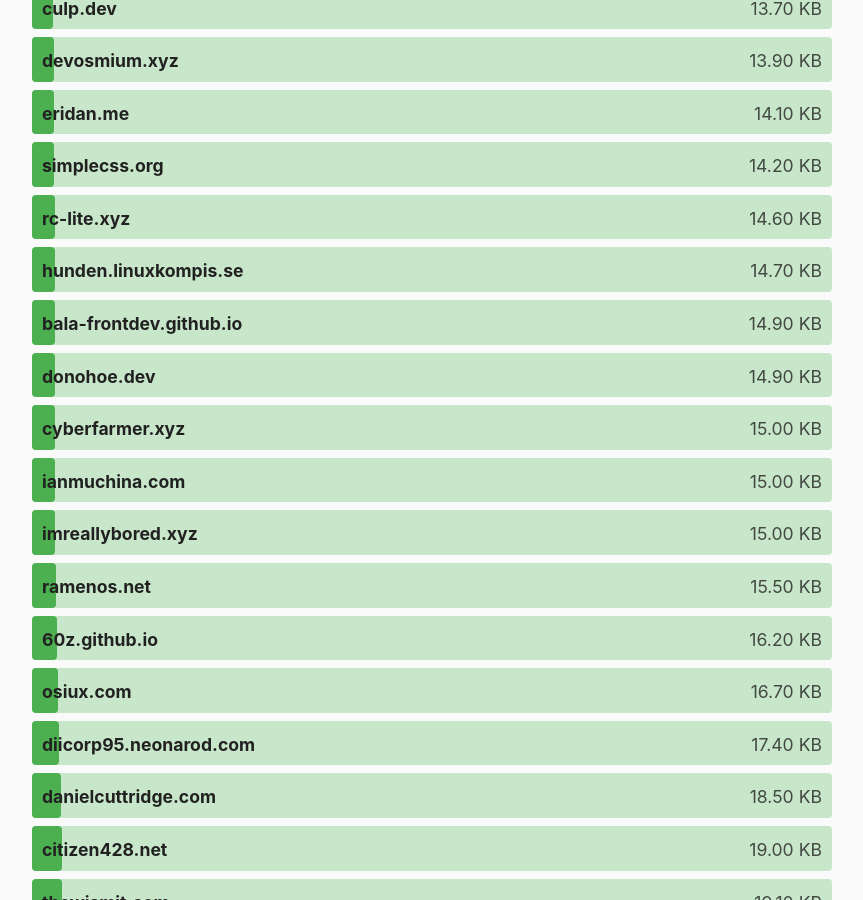
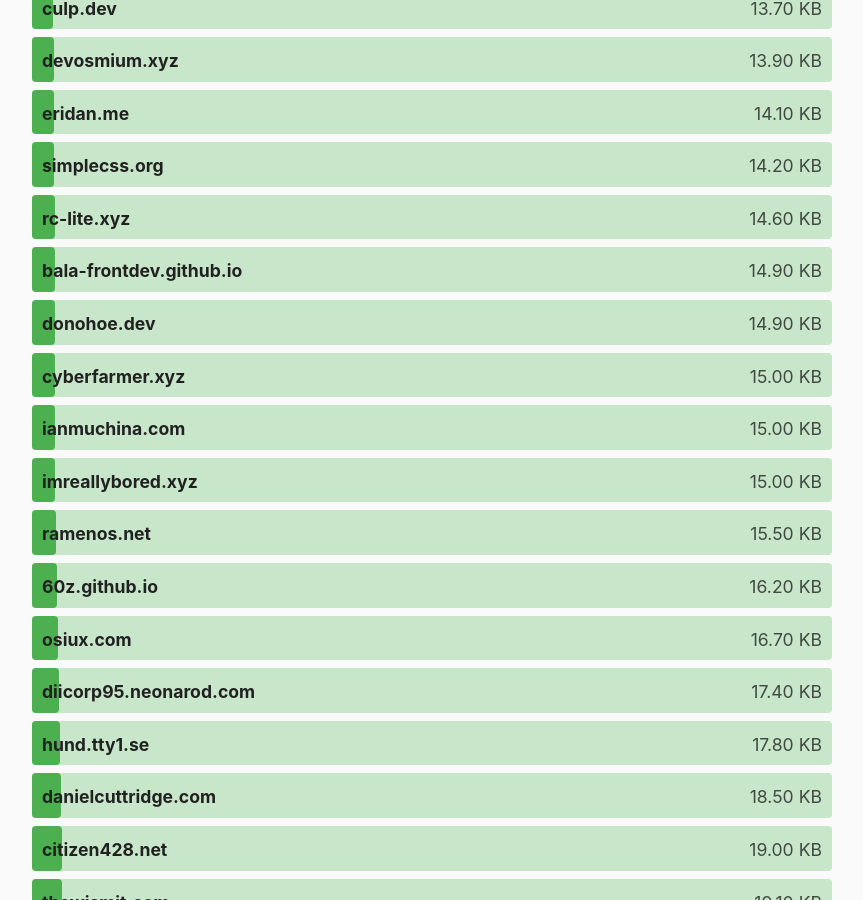
Before and after one commit to kevquirk/512kb.club, a Jekyll site: the page built from index.md, in a window 1280 px wide and 900 px high, scrolled down 5480 px. Shown: the whole window, without its empty margins (208-1071 px from the left). Built offline with Jekyll 4.4.1, drawn with Linux system fonts in a browser that asks for light colours.

Commit message:
Change hunden.kompromis.se to hund.tty1.se

```diff
--- a/_data/sites.yml
+++ b/_data/sites.yml
@@ -883,10 +883,10 @@
   size: 75.9
   last_checked: 2022-01-29
 
-- domain: hunden.linuxkompis.se
-  url: https://hunden.linuxkompis.se/
-  size: 14.7
-  last_checked: 2021-12-13
+- domain: hund.tty1.se
+  url: https://hund.tty1.se/
+  size: 17.8
+  last_checked: 2022-03-11
 
 - domain: i21k.de
   url: https://i21k.de/
```
